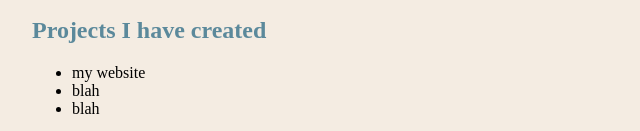
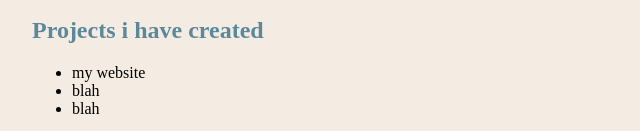
Before and after one commit to Winnyk15/porfolio, a plain HTML site: page index.html in a window 1280 px wide. Shown: the part 894-1025 px from the top of the page, 96-736 px from the left. Drawn offline with Linux system fonts and the light colour scheme.

```diff
--- a/index.html
+++ b/index.html
@@ -78,7 +78,7 @@
          <li>Coding  at...</li>
        </ol>
 
-    <h2>Projects I have created</h2>
+    <h2>Projects i have created</h2>
     <!-- This is an unodered list of the websites I have greated and the git directory -->
     <ul>
        <li>my website<a href="www.blahblah.com"> </a> </li>
```
